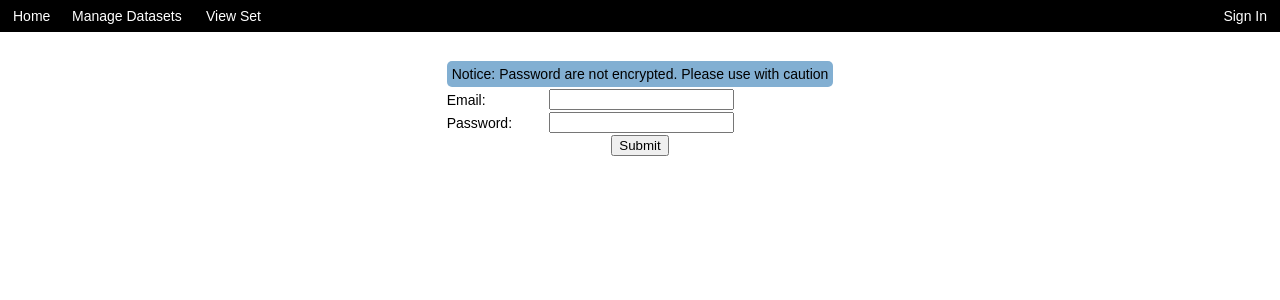
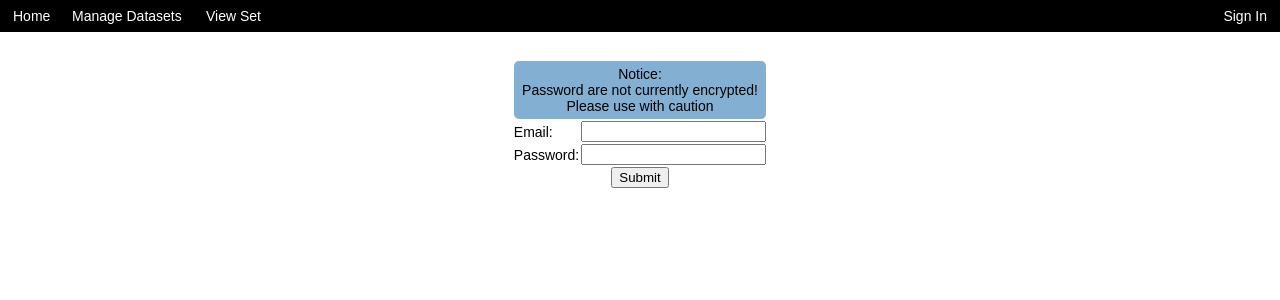
Before and after one commit to dryckman2/SelectiveSearch, a React (Create React App) app: page /login in a window 1280 px wide. Shown: the top 300 px of the page. Built offline with nearby package versions, Linux system fonts and the light colour scheme.

Commit message:
Errors can now be overridden to have special formats

```diff
--- a/src/model/error.tsx
+++ b/src/model/error.tsx
@@ -8,8 +8,14 @@ export const ErrorLevel = {
 export default class Error {
     level: string;
     message: string;
+    element: React.ReactElement;
     constructor(level = ErrorLevel.NONE, message = "") {
         this.level = level;
         this.message = message;
+        this.element = <>{message}</>;
+    }
+
+    forceFormat(element: React.ReactElement) {
+        this.element = element;
     }
 }
--- a/src/view/components/errormessage.tsx
+++ b/src/view/components/errormessage.tsx
@@ -28,6 +28,6 @@ export function ErrorMessage(props: Props) {
         default:
             break;
     }
-    return (<div className="errorMsg" style={{ backgroundColor: color }}>{error.level}: {error.message}</div>);
+    return (<div className="errorMsg" style={{ backgroundColor: color }}>{error.level}: {error.element}</div>);
 
 }
--- a/src/view/loginPage.tsx
+++ b/src/view/loginPage.tsx
@@ -13,7 +13,6 @@ import AccountStatus from './components/accountstatus';
 import { Navigate } from 'react-router-dom';
 
 type Props = {
-
 }
 
 type State = {
@@ -27,10 +26,20 @@ export default class LoginPage extends React.Component<Props, State> {
 
     constructor(props: Props) {
         super(props);
+        const startingError = new Error(ErrorLevel.NOTICE, "Password are not currently encrypted. Please use with caution");
+        startingError.forceFormat(
+            <>
+                <div>
+                    Password are not currently encrypted!
+                </div>
+                <div>
+                    Please use with caution
+                </div>
+            </>);
         this.state = {
             email: "",
             password: "",
-            error: new Error(ErrorLevel.NOTICE, "Password are not encrypted. Please use with caution"),
+            error: startingError,
             direct: <div />
         }
 
```
